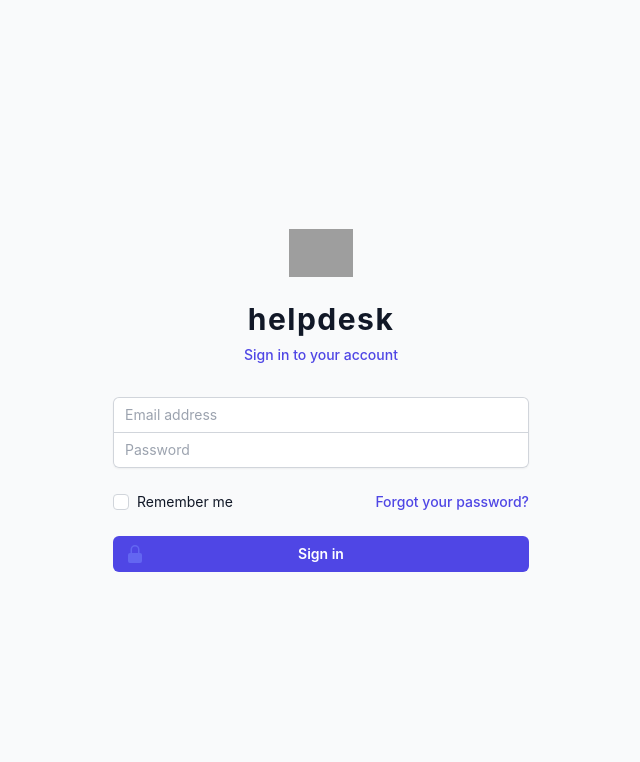
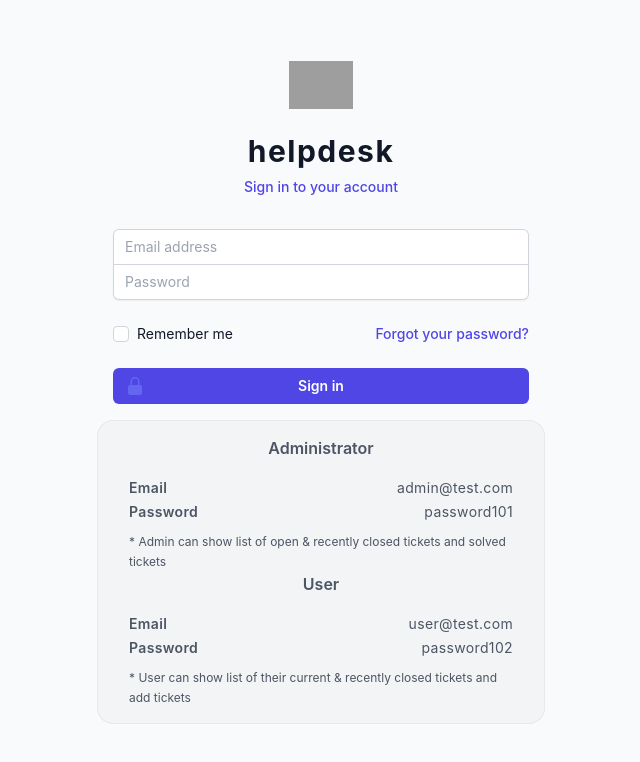
Before and after one commit to wickeddd3/helpdesk, a Vue app: page /login in a window 1280 px wide. Shown: the top 762 px of the page, without its empty margins (319-959 px from the left). Built offline with nearby package versions, Linux system fonts and the light colour scheme; grey boxes are pictures that could not be loaded.

Commit message:
add login info on auth page

```diff
--- a/src/pages/Auth.vue
+++ b/src/pages/Auth.vue
@@ -1,5 +1,5 @@
 <template>
-  <div class="flex items-center justify-center h-screen bg-gray-50">
+  <div class="flex flex-col items-center justify-center h-screen bg-gray-50">
     <div class="w-full max-w-md space-y-8 px-4">
       <div>
         <img class="mx-auto h-12 w-auto" src="https://tailwindui.com/img/logos/mark.svg?color=indigo&shade=600" alt="Your Company" />
@@ -78,7 +78,38 @@
         </div>
       </form>
     </div>
+
+    <div class="w-full max-w-md py-4">
+      <div class="rounded-2xl bg-gray-100 py-4 text-center ring-1 ring-inset ring-gray-900/5 lg:flex lg:flex-col lg:justify-center">
+        <div class="mx-auto px-8">
+          <p class="text-base font-semibold text-gray-600">Administrator</p>
+          <p class="flex justify-between items-baseline gap-x-2 mt-4">
+            <span class="text-sm font-semibold leading-6 tracking-wide text-gray-600">Email</span>
+            <span class="text-sm font-normal leading-6 tracking-wide text-gray-600">admin@test.com</span>
+          </p>
+          <p class="flex justify-between items-baseline gap-x-1">
+            <span class="text-sm font-semibold leading-6 tracking-wide text-gray-600">Password</span>
+            <span class="text-sm font-normal leading-6 tracking-wide text-gray-600">password101</span>
+          </p>
+          <p class="mt-2 text-xs leading-5 text-gray-600 text-start">* Admin can show list of open & recently closed tickets and solved tickets</p>
+        </div>
+        <div class="mx-auto px-8">
+          <p class="text-base font-semibold text-gray-600">User</p>
+          <p class="flex justify-between items-baseline gap-x-2 mt-4">
+            <span class="text-sm font-semibold leading-6 tracking-wide text-gray-600">Email</span>
+            <span class="text-sm font-normal leading-6 tracking-wide text-gray-600">user@test.com</span>
+          </p>
+          <p class="flex justify-between items-baseline gap-x-1">
+            <span class="text-sm font-semibold leading-6 tracking-wide text-gray-600">Password</span>
+            <span class="text-sm font-normal leading-6 tracking-wide text-gray-600">password102</span>
+          </p>
+          <p class="mt-2 text-xs leading-5 text-gray-600 text-start">* User can show list of their current & recently closed tickets and add tickets</p>
+        </div>
+      </div>
+    </div>
   </div>
+
+
 </template>
 
 <script setup lang="ts">
```
